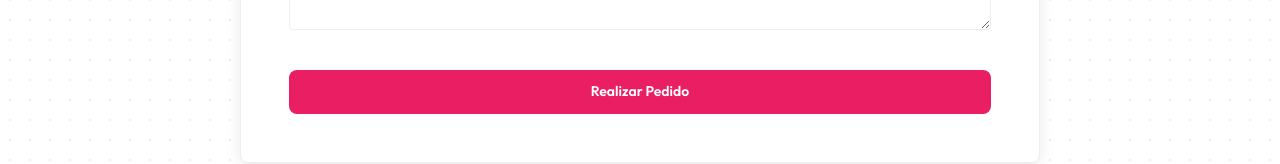
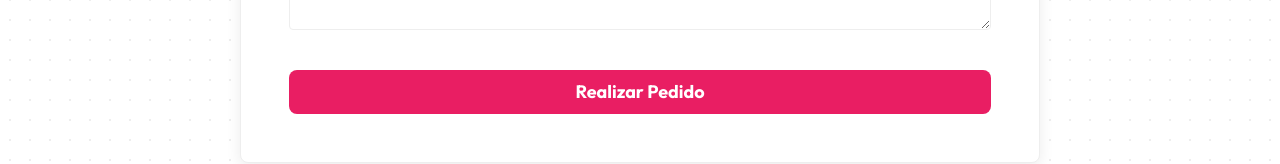
Before and after one commit to pantrux/dino-cookies, a Next.js app: page / in a window 1280 px wide. Shown: the part 2477-2641 px from the top of the page. Built offline with nearby package versions, Linux system fonts and the light colour scheme.

Commit message:
Fix disabled Link + focus-visible in Button

```diff
--- a/components/OrderForm.module.css
+++ b/components/OrderForm.module.css
@@ -84,6 +84,8 @@
 
 .submit {
   margin-top: var(--space-4);
+  font-size: var(--font-size-lg);
+  font-weight: var(--font-weight-bold);
 }
 
 .error {
--- a/components/ui/Button.js
+++ b/components/ui/Button.js
@@ -36,6 +36,14 @@ export default function Button({
         className={classes}
         aria-disabled={disabled ? 'true' : undefined}
         tabIndex={disabled ? -1 : undefined}
+        onClick={(e) => {
+          if (disabled) {
+            e.preventDefault();
+            e.stopPropagation();
+            return;
+          }
+          props.onClick?.(e);
+        }}
         {...props}
       >
         {children}
--- a/components/ui/Button.module.css
+++ b/components/ui/Button.module.css
@@ -7,7 +7,7 @@
   border-radius: var(--radius-md);
   border: 1px solid transparent;
 
-  font-size: var(--font-size-sm);
+  font-size: var(--font-size-md);
   font-weight: var(--font-weight-semibold);
   line-height: var(--line-height-snug);
 
@@ -19,6 +19,11 @@
     border-color 150ms ease,
     color 150ms ease,
     transform 50ms ease;
+}
+
+.base:focus-visible {
+  outline: 3px solid var(--focus-ring);
+  outline-offset: 2px;
 }
 
 .fullWidth {
```
